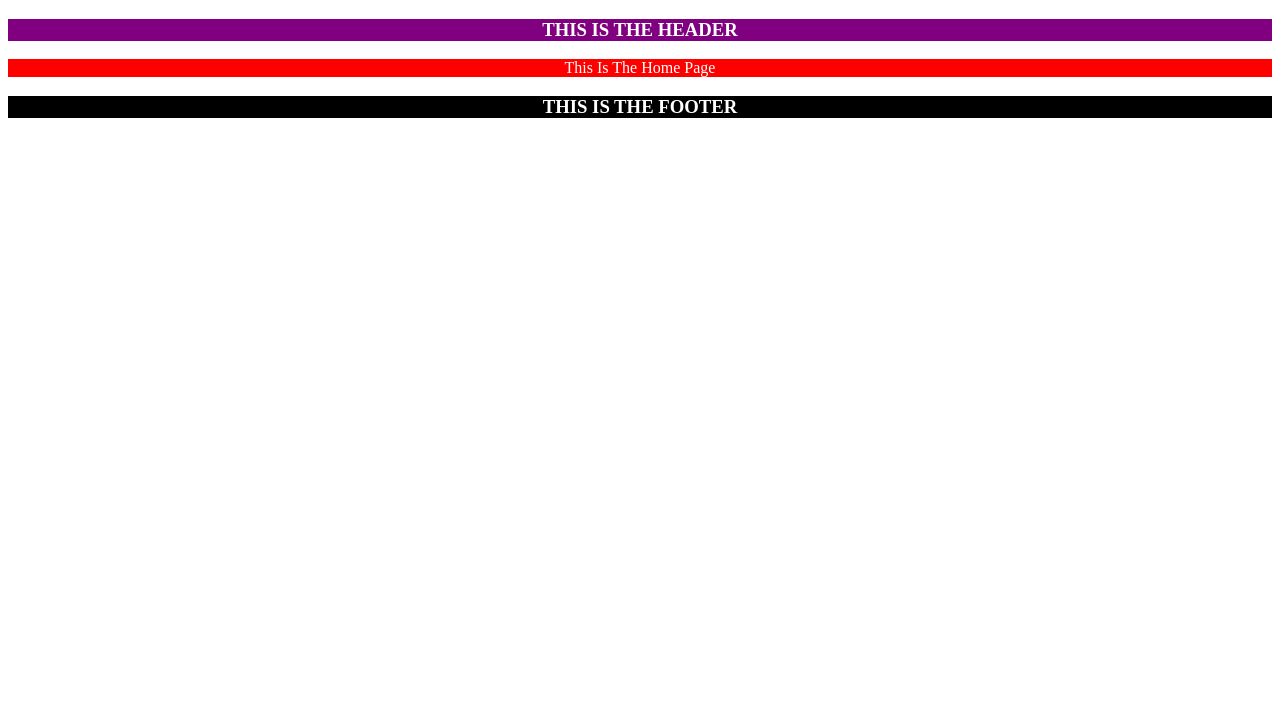
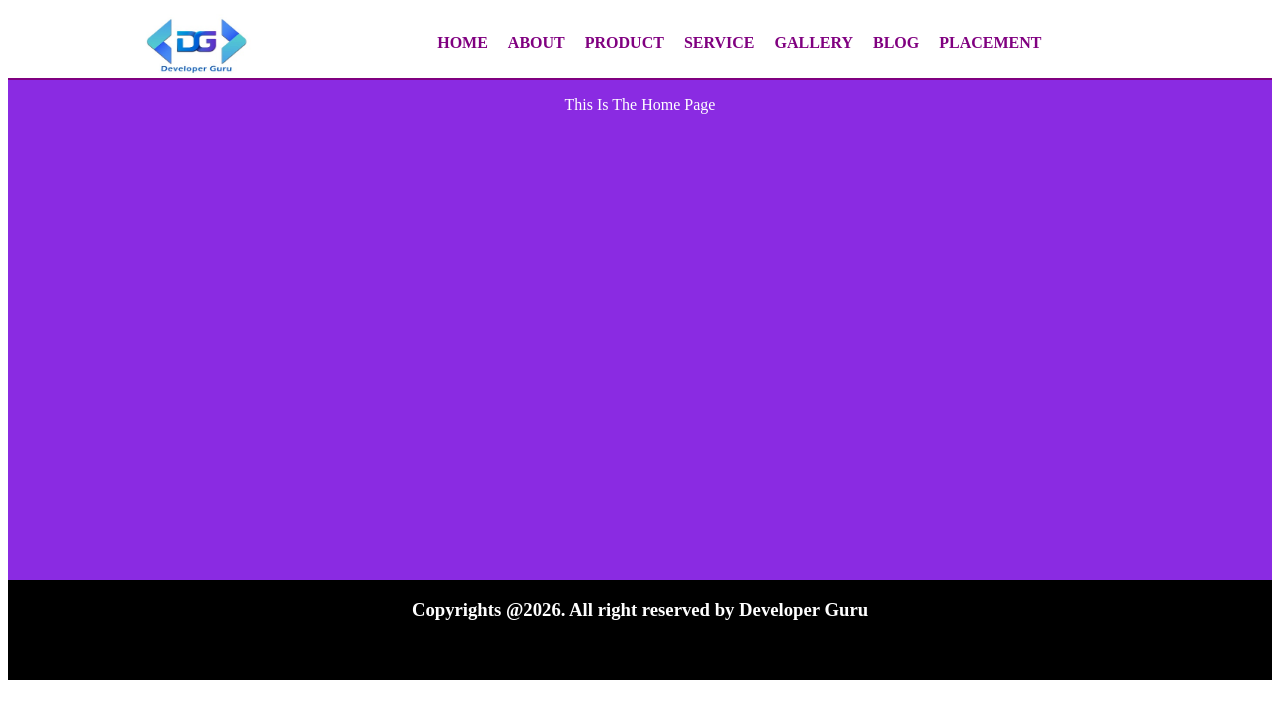
Before and after one commit to Developer-Guru-Offical/UI-329, a React (Vite) app in the folder React Js/UI-329/: page / in a window 1280 px wide. Shown: the top 718 px of the page. Built offline with nearby package versions, Linux system fonts and the light colour scheme.

Commit message:
create navbar

```diff
--- a/React Js/UI-329/src/App.jsx
+++ b/React Js/UI-329/src/App.jsx
@@ -4,117 +4,16 @@ import { useState } from 'react'
 // import heroImg from './assets/hero.png'
 import dgLogo from './assets/DG-New-Logo.jpeg'
 import './App.css'
+import Home from './Pages/Home'
+import Header from './Components/Header'
+import Footer from './Components/Footer'
 
 function App() {
-  const [count, setCount] = useState(0)
-
-  let name="Developer Guru";
-
   return (
     <>
-      <section id="center">
-        <div className="hero">
-          <img src="abc.jpeg"></img>
-          <img src={dgLogo} className="base" width="170" height="179" alt="" />
-          {/* <img src={reactLogo} className="framework" alt="React logo" />
-          <img src={viteLogo} className="vite" alt="Vite logo" /> */}
-        </div>
-        <div>
-          <h1>Welcome To {name} Familly..!</h1>
-         </div>
-        {/* <button
-          className="counter"
-          onClick={() => setCount((count) => count + 1)}
-        >
-          Count is {count}
-        </button> */}
-      </section>
-
-      <div className="ticks"></div>
-
-      {/* <section id="next-steps">
-        <div id="docs">
-          <svg className="icon" role="presentation" aria-hidden="true">
-            <use href="/icons.svg#documentation-icon"></use>
-          </svg>
-          <h2>Documentation</h2>
-          <p>Your questions, answered</p>
-          <ul>
-            <li>
-              <a href="https://vite.dev/" target="_blank">
-                <img className="logo" src={viteLogo} alt="" />
-                Explore Vite
-              </a>
-            </li>
-            <li>
-              <a href="https://react.dev/" target="_blank">
-                <img className="button-icon" src={reactLogo} alt="" />
-                Learn more
-              </a>
-            </li>
-          </ul>
-        </div>
-        <div id="social">
-          <svg className="icon" role="presentation" aria-hidden="true">
-            <use href="/icons.svg#social-icon"></use>
-          </svg>
-          <h2>Connect with us</h2>
-          <p>Join the Vite community</p>
-          <ul>
-            <li>
-              <a href="https://github.com/vitejs/vite" target="_blank">
-                <svg
-                  className="button-icon"
-                  role="presentation"
-                  aria-hidden="true"
-                >
-                  <use href="/icons.svg#github-icon"></use>
-                </svg>
-                GitHub
-              </a>
-            </li>
-            <li>
-              <a href="https://chat.vite.dev/" target="_blank">
-                <svg
-                  className="button-icon"
-                  role="presentation"
-                  aria-hidden="true"
-                >
-                  <use href="/icons.svg#discord-icon"></use>
-                </svg>
-                Discord
-              </a>
-            </li>
-            <li>
-              <a href="https://x.com/vite_js" target="_blank">
-                <svg
-                  className="button-icon"
-                  role="presentation"
-                  aria-hidden="true"
-                >
-                  <use href="/icons.svg#x-icon"></use>
-                </svg>
-                X.com
-              </a>
-            </li>
-            <li>
-              <a href="https://bsky.app/profile/vite.dev" target="_blank">
-                <svg
-                  className="button-icon"
-                  role="presentation"
-                  aria-hidden="true"
-                >
-                  <use href="/icons.svg#bluesky-icon"></use>
-                </svg>
-                Bluesky
-              </a>
-            </li>
-          </ul>
-        </div>
-      </section>*/}
-
-      {/* <div className="ticks"></div>
-      <section id="spacer"></section> */}
+      <Header/>
+       <Home/>
+       <Footer/>
     </>
   )
 }
--- a/React Js/UI-329/src/Components/Footer/Footer.css
+++ b/React Js/UI-329/src/Components/Footer/Footer.css
@@ -1,6 +1,13 @@
-.textTitleFooter
+.mainFooter{
+   width:100%;
+   float:left;
+   height:100px;
+   background-color: black;
+}
+
+
+.mainFooter h3
 {
    text-align: center;
-   background-color: black;
    color:white;
 }
--- a/React Js/UI-329/src/Components/Footer/index.jsx
+++ b/React Js/UI-329/src/Components/Footer/index.jsx
@@ -4,7 +4,9 @@ import './Footer.css'
 const Footer=()=>{
 
     return (
-        <h3 className='textTitleFooter'> THIS IS THE FOOTER</h3>
+        <div className='mainFooter'>
+            <h3> Copyrights @2026. All right reserved by Developer Guru</h3>
+        </div>
     )
 
 }
--- a/React Js/UI-329/src/Components/Header/Header.css
+++ b/React Js/UI-329/src/Components/Header/Header.css
@@ -1,7 +1,39 @@
-.textTitleHeader
-{
-    text-align: center;
-    background-color: purple;
-    color:white;
+.mainHeader{
+    width:100%;
+    float:left;
+    /* background-color:green; */
+    border-bottom: 2px solid purple;
+}
+
+.logoSection{
+    width:30%;
+    float:left;
+    /* background-color:red; */
+}
+
+.navSection{
+  width:70%;
+  float:left;
+  /* background-color:brown; */
+}
+
+.logoImage{
+    height:70px;
+    width:130px;
+    margin:auto;
+    display: block;
 
 }
+.navbar{
+    list-style-type: none;
+}
+
+.navbar li a{
+    text-decoration:none;
+    float:left;
+    padding:10px;
+    /* background-color:purple; */
+    color:purple;
+    font-weight: 700;
+
+}
--- a/React Js/UI-329/src/Components/Header/index.jsx
+++ b/React Js/UI-329/src/Components/Header/index.jsx
@@ -1,10 +1,27 @@
 import './Header.css'
+import dglogo from '../../assets/DG-New-Logo.jpeg';
 
 
-const Header=()=>{
+const Header = () => {
 
-    return(
-        <h3 className='textTitleHeader'> THIS IS THE HEADER </h3>
+    return (
+        <div className='mainHeader'>
+            <div className='logoSection'>
+                <img src={dglogo} className='logoImage'/>
+            </div>
+            <div className='navSection'>
+                <ul className='navbar'>
+                    <li><a href="#">HOME</a></li>
+                    <li><a href="#">ABOUT</a></li>
+                    <li><a href="#">PRODUCT</a></li>
+                    <li><a href="#">SERVICE</a></li>
+                    <li><a href="#">GALLERY</a></li>
+                    <li><a href="#">BLOG</a></li>
+                    <li><a href="#">PLACEMENT</a></li>
+                </ul>
+            </div>
+        </div>
+        // <h3 style={{textAlign:'center',backgroundColor:'purple',color:'white'}}> THIS IS THE HEADER </h3>
     )
 
 }
--- /dev/null
+++ b/React Js/UI-329/src/Pages/About/About.css
@@ -0,0 +1,7 @@
+.title
+{
+    text-align: center;
+    background-color:purple;
+    height:50px;
+    color:white;
+}
--- /dev/null
+++ b/React Js/UI-329/src/Pages/About/index.jsx
@@ -0,0 +1,11 @@
+import './About.css'
+
+const About=()=>{
+
+    return(
+    <h3 className="title"> THIS IS THE ABOUT COMPONENT </h3>
+)
+
+}
+
+export default About;
--- a/React Js/UI-329/src/Pages/Home/Home.css
+++ b/React Js/UI-329/src/Pages/Home/Home.css
@@ -1,5 +1,13 @@
+.mainWrapper
+{
+    width:100%;
+    float:left;
+    height:500px;
+    background-color:blueviolet;
+}
+
 .textTitleHome{
     text-align: center;
     color:white;
-    background-color: red;
+
 }
--- a/React Js/UI-329/src/Pages/Home/index.jsx
+++ b/React Js/UI-329/src/Pages/Home/index.jsx
@@ -1,15 +1,11 @@
 import './Home.css'
-import Header from '../../Components/Header';
-import Footer from '../../Components/Footer';
 
 const Home = () => {
 
     return (
-        <div>
-            <Header />
+        <div className='mainWrapper'>
             <p className='textTitleHome'>This Is The Home Page</p>
-            <Footer />
-        </div>
+         </div>
 
     )
 
--- a/React Js/UI-329/src/main.jsx
+++ b/React Js/UI-329/src/main.jsx
@@ -4,11 +4,13 @@ import { createRoot } from 'react-dom/client'
 import App from './App.jsx'
 import MyComponent from './MyComponent/index.jsx'
 import Home from './Pages/Home/index.jsx'
+import About from './Pages/About/index.jsx'
 
 createRoot(document.getElementById('root')).render(
   <StrictMode>
-    {/* <App /> */}
+    <App />
     {/* <MyComponent/> */}
-    <Home/>
+    {/* <Home/> */}
+    {/* <About/> */}
   </StrictMode>,
 )
```
